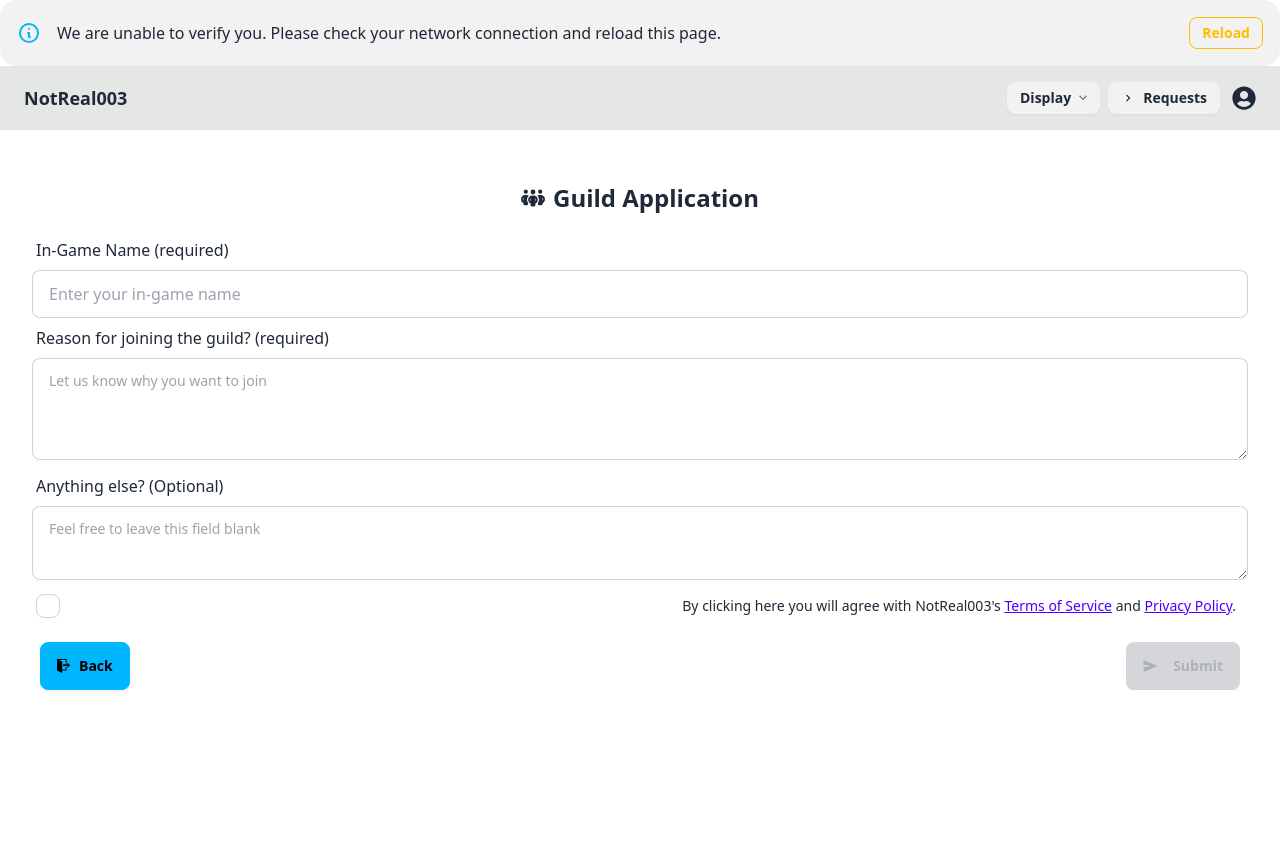
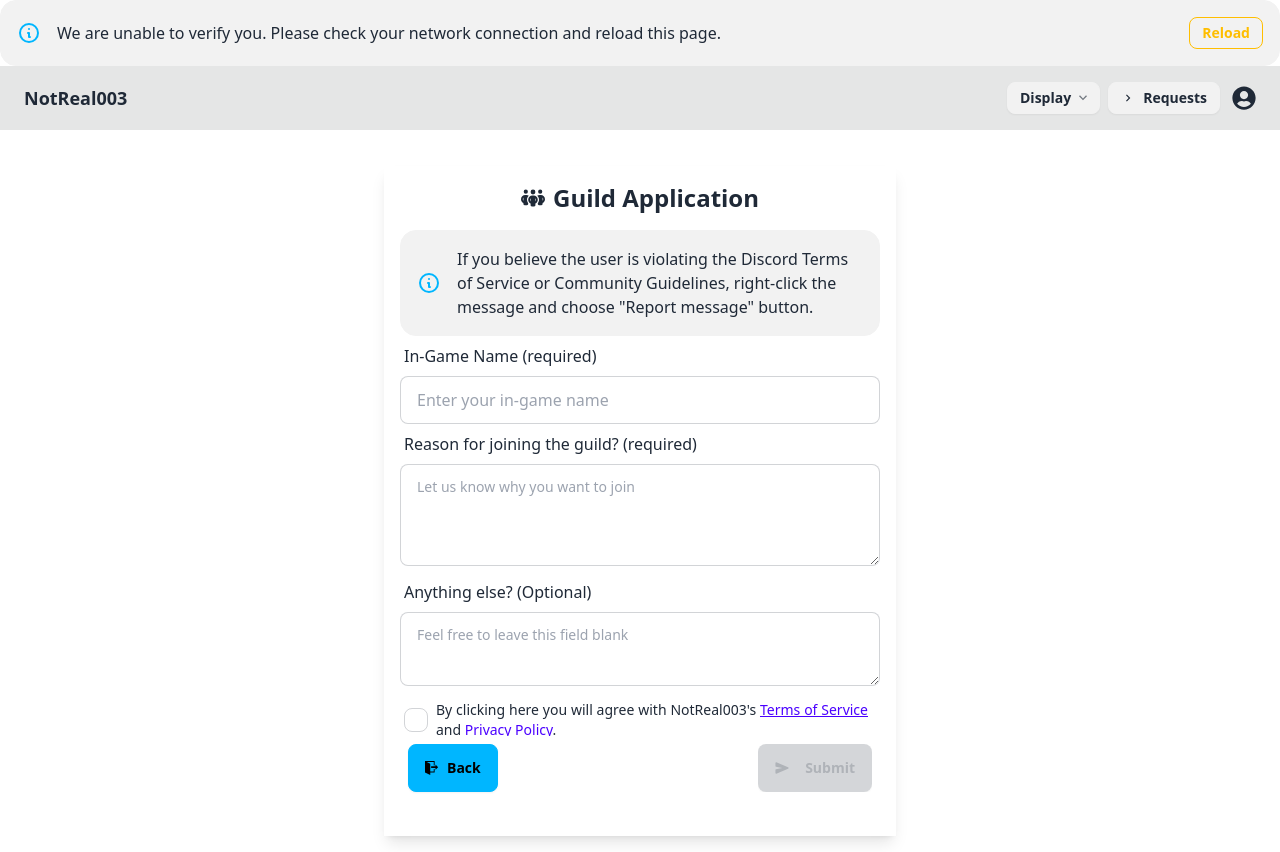
Before and after one commit to NotReal003/REQUEST-MANAGEMENT-SYSTEM, a React (Create React App) app: page /apply in a window 1280 px wide. Before the commit the page ends 800 px from the top, so only its background shows below. Built offline with nearby package versions, Linux system fonts and the light colour scheme; no server answers; sample sign-in values are in the browser's storage.

Commit message:
Update Apply.jsx

```diff
--- a/src/pages/Apply.jsx
+++ b/src/pages/Apply.jsx
@@ -76,12 +76,18 @@ const Apply = () => {
   };
 
   return (
-    <div className="container mx-auto p-4">
+    <div className="flex flex-col items-center justify-center p-4 max-w-md md:max-w-lg mx-auto shadow-lg">
       <ToastContainer className="m-2 items-center shadow-lg"/>
       <div className="form-container">
         <h1 className="text-2xl font-bold mb-4 fill-current flex items-center justify-center">
           <FaPeopleGroup className="size-6 mr-2" /> Guild Application
         </h1>
+        <div role="alert" className="alert">
+          <svg xmlns="http://www.w3.org/2000/svg" fill="none" viewBox="0 0 24 24" className="stroke-info h-6 w-6 shrink-0">
+            <path strokeLinecap="round" strokeLinejoin="round" strokeWidth="2" d="M13 16h-1v-4h-1m1-4h.01M21 12a9 9 0 11-18 0 9 9 0 0118 0z"></path>
+          </svg>
+          <span>If you believe the user is violating the Discord Terms of Service or Community Guidelines, right-click the message and choose "Report message" button.</span>
+        </div>
         <form id="guildApplicationForm" onSubmit={handleSubmit}>
           <label htmlFor="inGameName" className="label">In-Game Name (required)</label>
           <input
```
